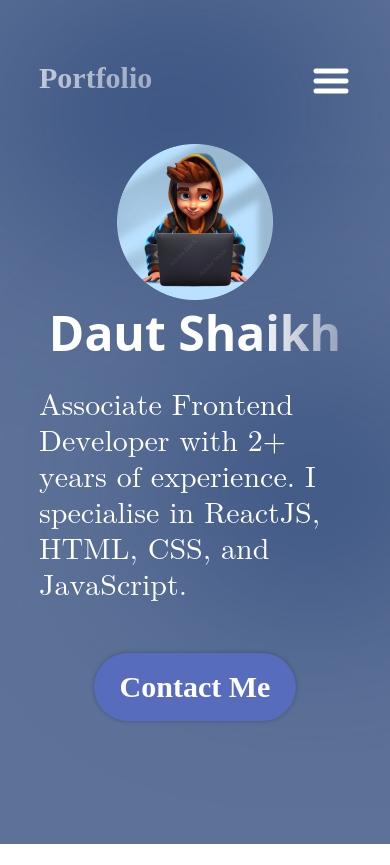
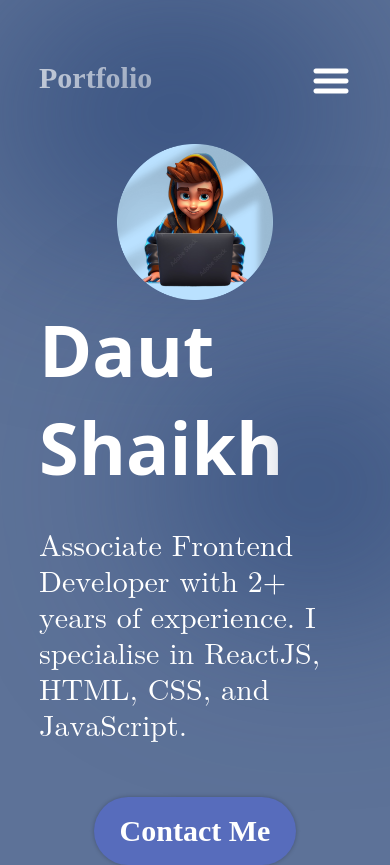
Before and after one commit to Sdaud1950/Portfolio, a React (Vite) app: page / in a window 390 px wide. Before the commit the page ends 844 px from the top, so only its background shows below. Built offline with nearby package versions, Linux system fonts and the light colour scheme.

Commit message:
Update Hero.module.css

```diff
--- a/src/components/Hero/Hero.module.css
+++ b/src/components/Hero/Hero.module.css
@@ -103,23 +103,6 @@
   .container {
     flex-direction: column-reverse;
   }
-
-  .title {
-    font-size: 48px;
-    }
-
-  .description {
-    font-size: 26;
-    position: relative;
-    top: -10px;
-  }
-
-  .contactBtn {
-    top: -13px;
-    position: relative;
-  }
-
-
   .content {
     align-items: center;
   }
```
